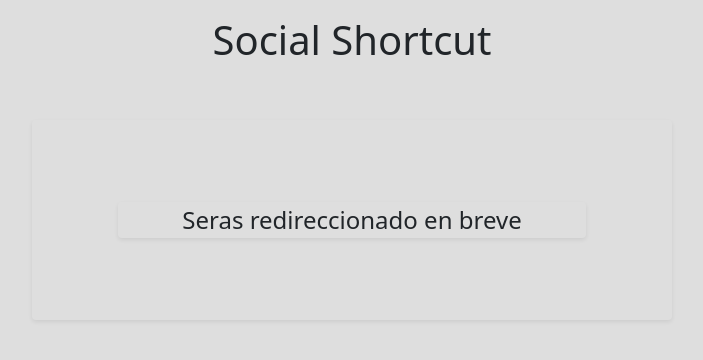
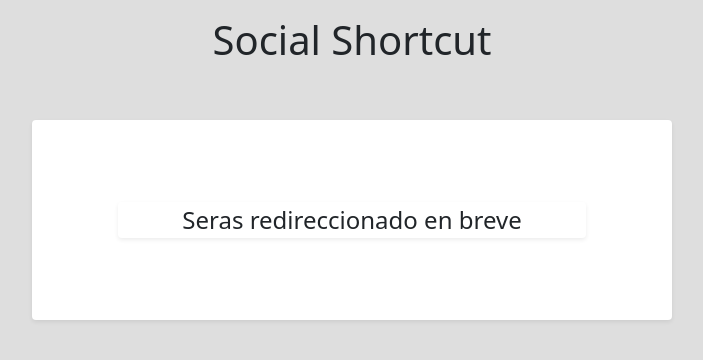
Before and after one commit to migue-dev-web/PI, a Flask app: page /link/1 in a window 1280 px wide. Shown: the top 360 px of the page, without its empty margins (288-991 px from the left). Run offline with Flask 3, Linux system fonts and the light colour scheme; a database or web service that is not in the repository returns one stand-in record (values such as "Sample title"); some libraries are stand-ins or nearby versions.

Commit message:
se modifican los backgrounds x2

```diff
--- a/templates/index.html
+++ b/templates/index.html
@@ -11,7 +11,7 @@
 
     <center><h1 class="my-3">Social Shortcut</h1></center>
     <br>
-    <center><div class="container shadow-sm rounded-1 my-3 w-50 p-2" style="height: 50vh; display: flex;  justify-content: center; flex-direction: column;" >
+    <center><div class="container shadow-sm rounded-1 my-3 w-50 p-2" style="height: 50vh; display: flex;  justify-content: center; flex-direction: column; background-color: white;" >
         <p class="m-2 fs-3">Bienvenido!</p>
         <center><div >
             <form class="m-2 p-4 " action="" method="POST" style="display: flex; align-items: center;  flex-direction: column;">
--- a/templates/newcut.html
+++ b/templates/newcut.html
@@ -12,7 +12,7 @@
 
     <center><h1 class="my-3">Social Shortcut</h1></center>
     <br>
-    <center><div class="container shadow-sm rounded-1 my-3 w-50 p-2" style="height: 25vh; display: flex;  justify-content: center; flex-direction: column;" >
+    <center><div class="container shadow-sm rounded-1 my-3 w-50 p-2" style="background-color: white; height: 25vh; display: flex;  justify-content: center; flex-direction: column;" >
 
         <center><div class="shadow-sm rounded-1 m-2 w-75" >
 
--- a/templates/redir.html
+++ b/templates/redir.html
@@ -19,7 +19,7 @@
 
     <center><h1 class="my-3">Social Shortcut</h1></center>
     <br>
-    <center><div class="container shadow-sm rounded-1 my-3 w-50 p-2" style="height: 25vh; display: flex;  justify-content: center; flex-direction: column;" >
+    <center><div class="container shadow-sm rounded-1 my-3 w-50 p-2" style="background-color: white; height: 25vh; display: flex;  justify-content: center; flex-direction: column;" >
 
         <center><div class="shadow-sm rounded-1 m-2 w-75" >
 
--- a/templates/redirect.html
+++ b/templates/redirect.html
@@ -19,7 +19,7 @@
 
     <center><h1 class="my-3">Social Shortcut</h1></center>
     <br>
-    <center><div class="container shadow-sm rounded-1 my-3 w-50 p-2" style="height: 25vh; display: flex;  justify-content: center; flex-direction: column;" >
+    <center><div class="container shadow-sm rounded-1 my-3 w-50 p-2" style="background-color: white; height: 25vh; display: flex;  justify-content: center; flex-direction: column;" >
 
         <center><div class="shadow-sm rounded-1 m-2 w-75" >
 
```
